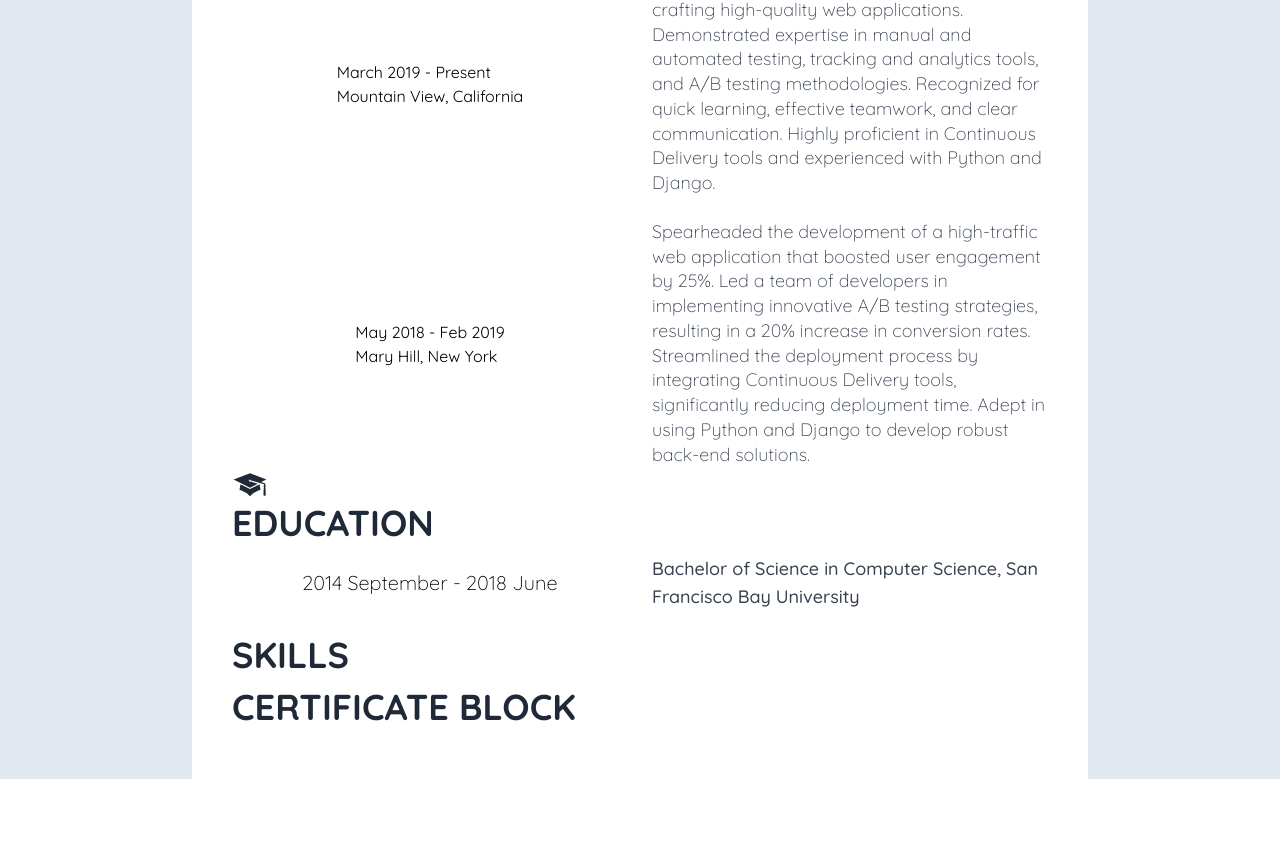
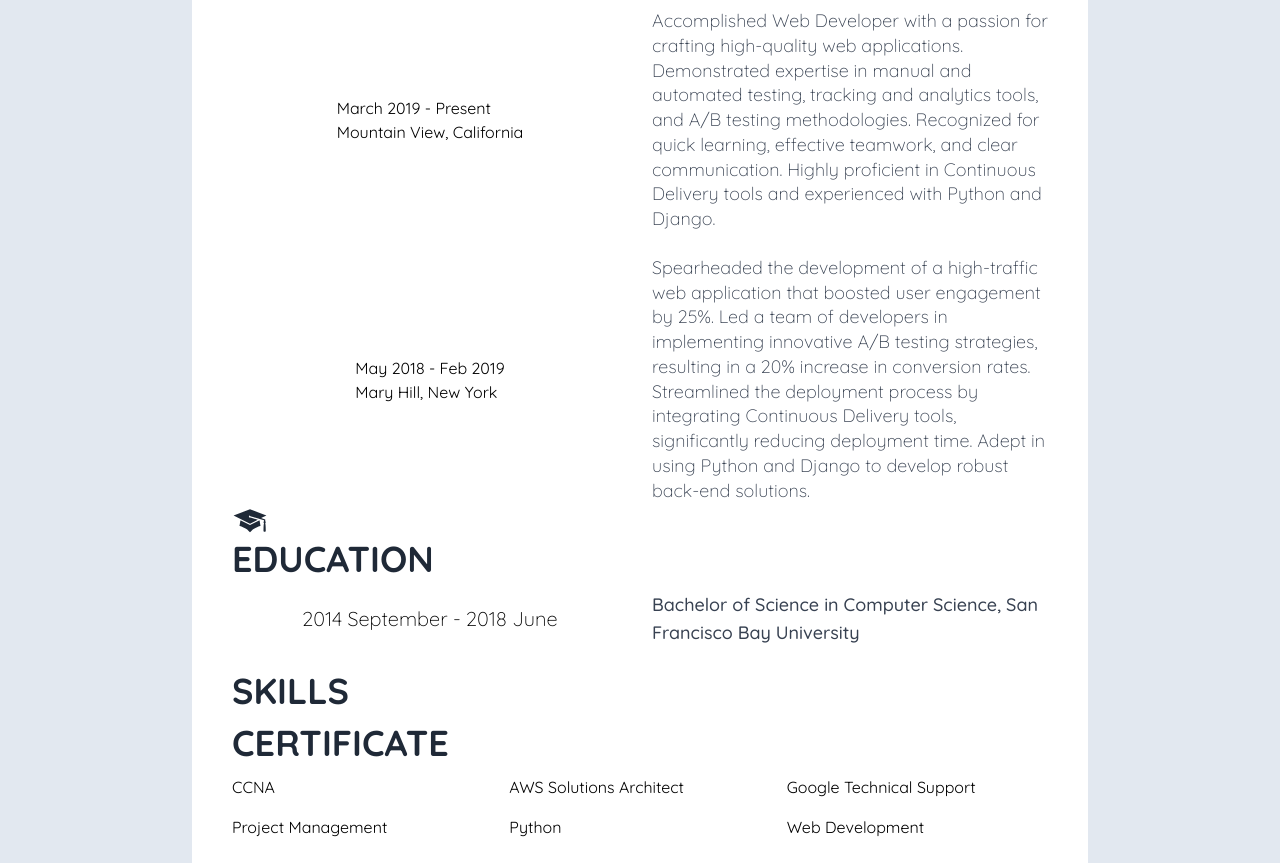
Before and after one commit to victorwamwea/deploy-static-site, a React (Vite) app: page / in a window 1280 px wide. Shown: the part 505-1368 px from the top of the page. Before the commit the page ends 1284 px from the top, so only its background shows below. Built offline with nearby package versions, Linux system fonts and the light colour scheme.

Commit message:
Adding relevant certificate

```diff
--- a/src/components/Content.jsx
+++ b/src/components/Content.jsx
@@ -1,4 +1,5 @@
 import { GiGraduateCap } from "react-icons/gi";
+import { BsBriefcaseFill } from "react-icons/bs";
 function Content() {
   return (
     <div className='max-w-4xl px-10 py-6 mx-auto bg-white'>
@@ -15,7 +16,7 @@ function Content() {
         </div>
         <div className="">
     <h2 className="mb-3 text-4xl font-bold text-gray-800 uppercase">
-        professional experience
+    <BsBriefcaseFill /> professional experience
     </h2>
     <div className="grid grid-cols-2 gap-6 mb-6 place-items-center">
         <div className="">
@@ -69,15 +70,15 @@ function Content() {
     </div>
     <div className="">
     <h2 className="mb-3 text-4xl font-bold text-gray-800 uppercase">
-        certificate block
+        certificate
     </h2>
     <div className="grid grid-cols-3 gap-4">
-        <span className=""></span>
-        <span className=""></span>
-        <span className=""></span>
-        <span className=""></span>
-        <span className=""></span>
-        <span className=""></span>
+        <span className="">CCNA</span>
+        <span className="">AWS Solutions Architect</span>
+        <span className="">Google Technical Support</span>
+        <span className="">Project Management</span>
+        <span className="">Python</span>
+        <span className="">Web Development</span>
     </div>
     </div>
         </div>
```
